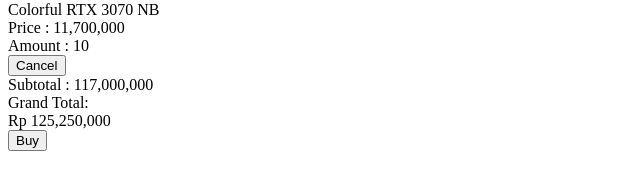
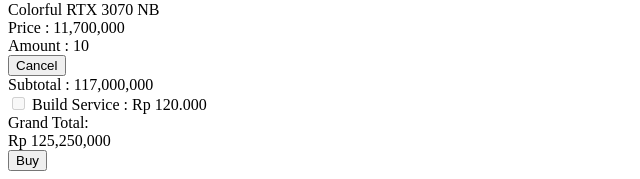
Before and after one commit to ReyKeyS/ProjectBWP, a PHP site: page /cart_fetch.php?idUser=US0001 in a window 1280 px wide. Shown: the part 2211-2390 px from the top of the page, without its empty margins (0-640 px from the left). Before the commit the page ends 2362 px from the top, so only its background shows below. Run offline with PHP 8.4, Linux system fonts and the light colour scheme; data comes from the database, SQL or seed files in the repository.

Commit message:
build service

```diff
--- a/cart.php
+++ b/cart.php
@@ -159,7 +159,6 @@
             <div class="text-white text-center mt-5">&copy; Glorindo Komputer Inc. 2022 All Rights Reserved</div>
         </nav>
     </form>
-
     <script lang="javascript">
         list_cart;
         function load_ajax(){
--- a/cart_fetch.php
+++ b/cart_fetch.php
@@ -40,10 +40,14 @@
     </div>
 </div>
 <div class="w-1/3">
-    <div class="w-1/3 px-5 py-3 flex border rounded-xl shadow-xl flex-col mx-auto mt-14">
-        <!-- <div class="text-lg">Total QTY : <?=$totalQty?></div> -->
+    <div class="w-1/2 px-5 py-3 flex flex-col border rounded-xl shadow-xl mx-auto mt-14">
+        <div class="text-lg">
+            <input type="checkbox" name="build" disabled>
+            Build Service : Rp 120.000
+        </div>
         <div class="text-xl font-medium">Grand Total:</div>
-        <div class="text-2xl font-medium">Rp <?=number_format($total)?></div>
+        <!-- JOK LUPA DITAMBAHI SAMA SERVICE E -->
+        <div class="text-2xl font-medium ml-auto">Rp <?=number_format($total)?></div>
         <button type="submit" name="buy" class="px-3 py-1 font-semibold text-white my-2 ml-auto rounded-lg bg-gradient-to-r from-purple-700 to-blue-600 hover:bg-gradient-to-r hover:from-purple-900 hover:to-blue-800">Buy</button>
     </div>
 </div>
```
